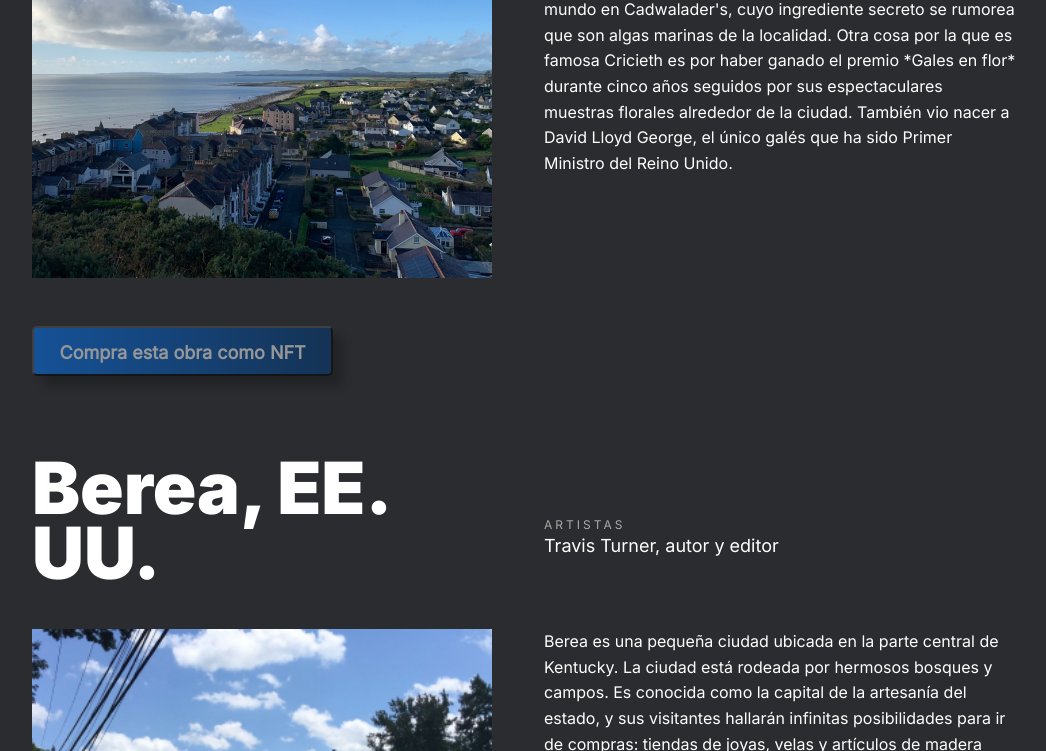
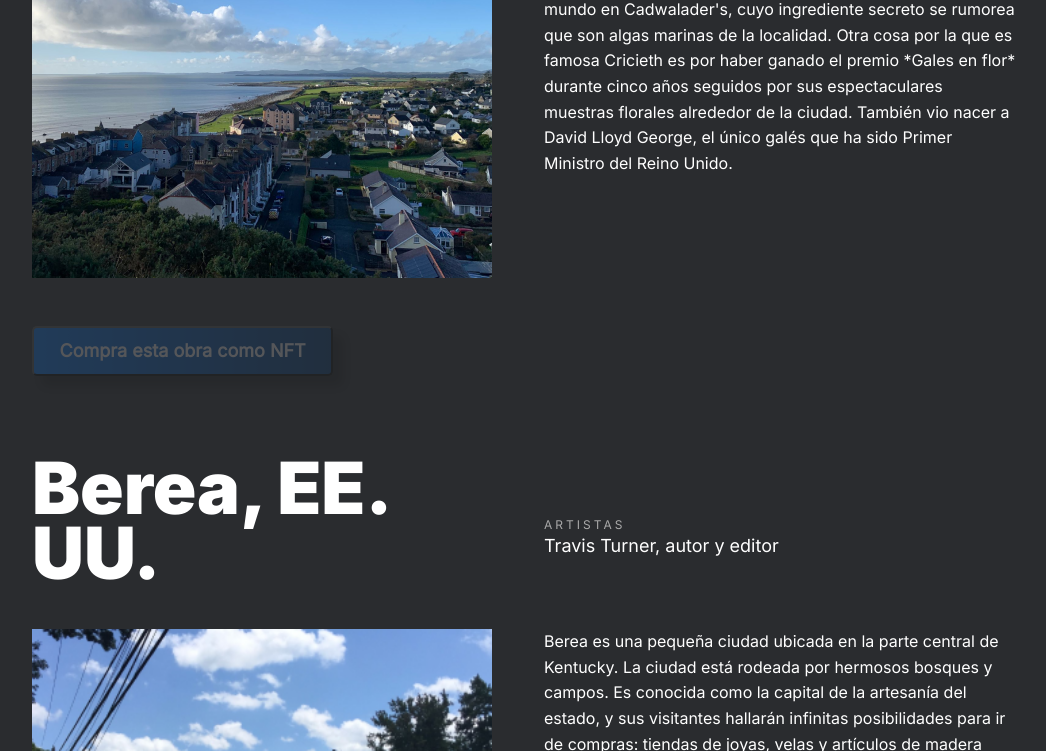
Before and after one commit to axelcisneros/web_project_homeland, a plain HTML site: page index.html in a window 1280 px wide. In both pictures the pointer is over the button 295 px from the left and 3412 px from the top of the page. Shown: the part 3061-3812 px from the top of the page, without its empty margins (113-1159 px from the left). Drawn offline with Linux system fonts and the light colour scheme.

Commit message:
fixed css

```diff
--- a/blocks/stories.css
+++ b/blocks/stories.css
@@ -53,7 +53,6 @@
 }
 
 .stories__link_nft_button {
-  padding: 15px;
   font-weight: 600;
   text-align: center;
   background-image: linear-gradient(to right, #0278fe, #003a7b 100%);
@@ -63,7 +62,7 @@
 }
 
 .stories__link_nft_button:hover {
-  opacity: 0.5;
+  opacity: 0.2;
   box-shadow: 10px 10px 10px #0000006f;
 }
 
```
